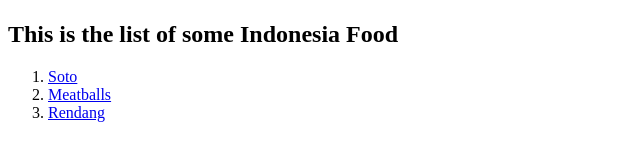
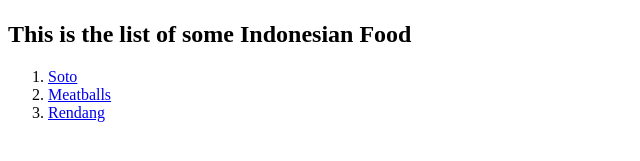
Before and after one commit to rizkibagus/food-recipes, a plain HTML site: page index.html in a window 1280 px wide. Shown: the part 383-544 px from the top of the page, 0-640 px from the left. Drawn offline with Linux system fonts and the light colour scheme.

Commit message:
update: fix missing text in index html

```diff
--- a/index.html
+++ b/index.html
@@ -13,7 +13,7 @@
       alt="indonesia"
     />
 
-    <h2>This is the list of some Indonesia Food</h2>
+    <h2>This is the list of some Indonesian Food</h2>
     <ol>
       <li><a href="./recipes/soto.html">Soto</a></li>
       <li><a href="./recipes/meatballs.html">Meatballs</a></li>
```
